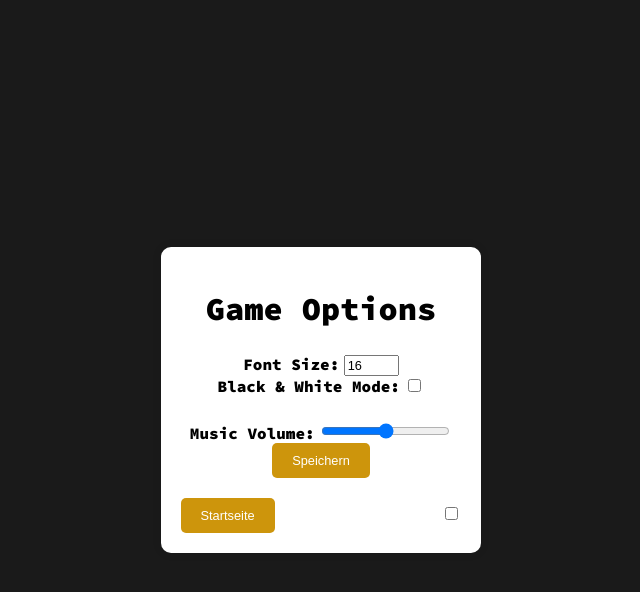
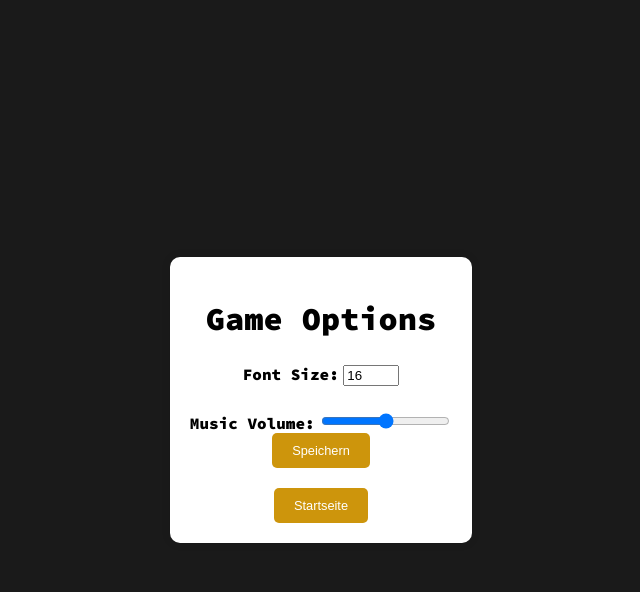
Before and after one commit to DerJerry/Guess_The_Number, a Flask app: page /options in a window 1280 px wide. Shown: the top 592 px of the page, without its empty margins (319-959 px from the left). Run offline with Flask 3, Linux system fonts and the light colour scheme.

Commit message:
Farbbutton gelöscht

```diff
--- a/templates/options.html
+++ b/templates/options.html
@@ -21,10 +21,6 @@
             <label class="label-text-color" for="font-size">Font Size:</label>
             <input type="number" name="font-size" id="font-size" min="10" max="24" value="16">
         </div>
-        <div class="change-color">
-            <label class="label-text-color" for="colorChange">Black & White Mode:</label>
-            <input type="checkbox" name="colorChange" id="colorChange">
-        </div>
         <div class="mus-space">
             <label class="label-text-color" for="volume">Music Volume:</label>
             <input type="range" name="volume" id="volume" min="0" max="1" step="0.1" value="{{ current_volume }}">
@@ -34,24 +30,18 @@
             <button type="submit" id="font-button">Speichern</button>
         </form>
         <button onclick="window.location.replace('/')" id="start-button">Startseite</button>
-
-        <!-- Schalter für Farbschema der Buttons -->
-        <label for="button-color-scheme-switch">Schwarz/Weiß Button:</label>
-        <input type="checkbox" id="button-color-scheme-switch">
     </div>
 
     <script>
 
         // Funktion zum Anwenden der Schriftgröße
         function applyFontSize(size) {
-            document.body.style.fontSize = size + "px";
-            var fontButton = document.getElementById("font-button");
-            fontButton.style.fontSize = size * 0.8 + "px"; // Anpassung der Button-Größe
-            var fontInput = document.getElementById("font-size");
-            fontInput.style.fontSize = size * 0.8 + "px"; // Anpassung der Input-Größe
-            var startButton = document.getElementById("start-button");
-            startButton.style.fontSize = size * 0.8 + "px"; // Anpassung der Startseite-Button-Größe
-        }
+        document.body.style.fontSize = size + "px";
+        var fontButton = document.getElementById("font-button");
+        fontButton.style.fontSize = size * 0.8 + "px"; // Anpassung der Button-Größe
+        var fontButton = document.getElementById("start-button");
+        fontButton.style.fontSize = size * 0.8 + "px"; // Anpassung der Startseite-Button-Größe
+    }
 
         // Funktion zum Speichern von Cookie-Werten
         function setCookie(name, value, days) {
@@ -76,22 +66,6 @@
             return null;
         }
 
-         // Funktion zum Anwenden des Button-Farbschemas
-         function applyButtonColorScheme(isBlackAndWhite) {
-            var buttons = document.querySelectorAll("button");
-            buttons.forEach(function (button) {
-                if (isBlackAndWhite) {
-                    // Schwarz/Weiß Farbschema für Buttons
-                    button.style.backgroundColor = "black";
-                    button.style.color = "white";
-                } else {
-                    // Standard Farbschema für Buttons
-                    button.style.backgroundColor = ""; // Zurücksetzen auf Standardfarbe
-                    button.style.color = ""; // Zurücksetzen auf Standardfarbe
-                }
-            });
-        }
-
         // Event Listener beim Laden der Seite
         document.addEventListener("DOMContentLoaded", function () {
             var fontSizeInput = document.getElementById("font-size");
@@ -107,13 +81,6 @@
                 applyFontSize(fontSizeInput.value);
             });
 
-                // Event Listener für Button-Farbschema
-                buttonColorSchemeSwitch.addEventListener("change", function () {
-                var isBlackAndWhiteButtons = buttonColorSchemeSwitch.checked;
-                setCookie("button-color-scheme", isBlackAndWhiteButtons ? "blackAndWhite" : "colorful", 365);
-                applyButtonColorScheme(isBlackAndWhiteButtons);
-            });
-
         });
         //Setzen der aktuellen Lautstärke
         var volumeButton = document.getElementById("volume");
```
